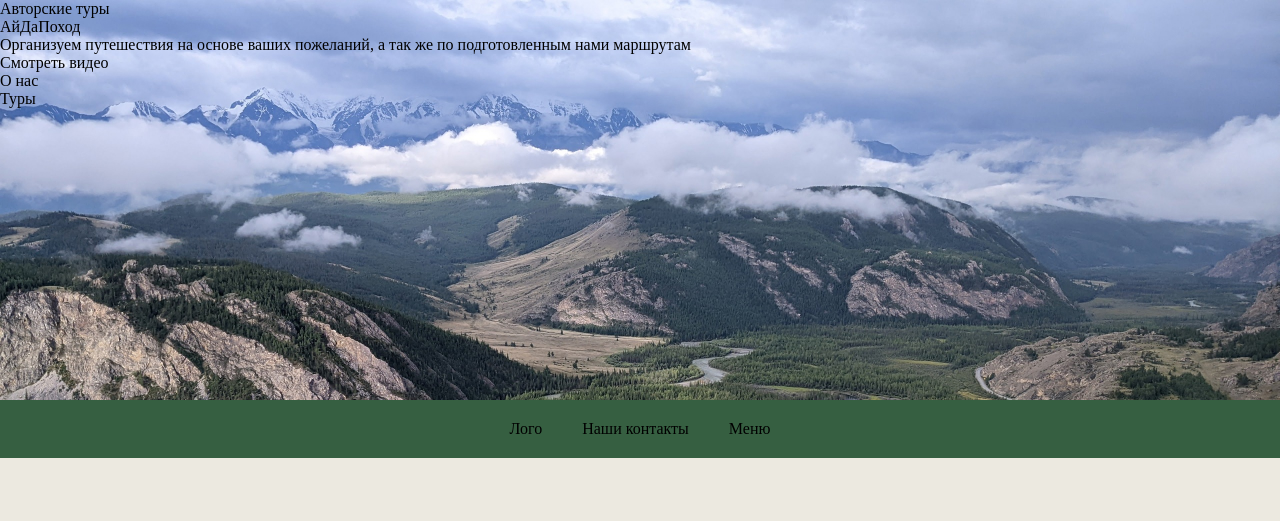
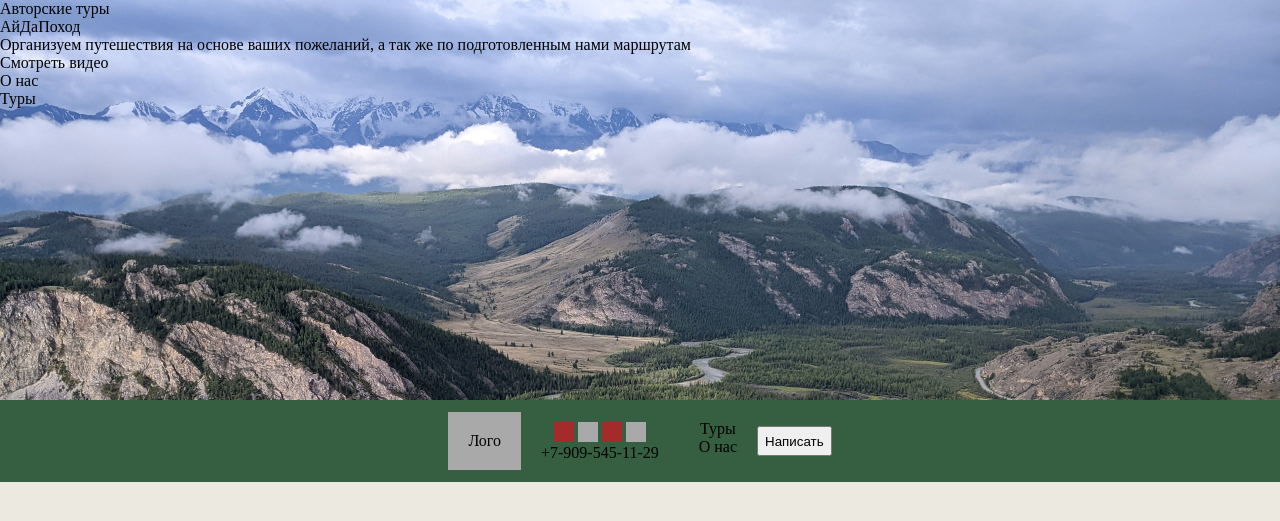
Before and after one commit to TwoMokko/travel, a PHP site: page / in a window 1280 px wide. Shown: the top 521 px of the page. Run offline with PHP 8.4, Linux system fonts and the light colour scheme; style sheets or scripts are compiled from the project's sources; some libraries are stand-ins or nearby versions.

Commit message:
Работа с футером в сцсс

```diff
--- a/css/main.scss
+++ b/css/main.scss
@@ -7,8 +7,21 @@ body { background-color: $color_main; margin: 0;
 }
 
 div.block.footer {
-	display: flex; justify-content: center; background-color: $color_main_green;
+	display: flex; justify-content: center; text-align: center; background-color: $color_main_green;
 	> div {
 		padding: 20px;
 	}
+	> div.footer_logo { background-color: darkgray; margin-top: auto; margin-bottom: auto; }
+	> div.footer_contact {
+		div {
+			display: flex; justify-content: center;
+			> div {
+				&:nth-of-type(1) {background-color: brown; width: 20px; height: 20px; margin: 2px;}
+				&:nth-of-type(2) {background-color: darkgray; width: 20px; height: 20px; margin: 2px;}
+				&:nth-of-type(3) {background-color: brown; width: 20px; height: 20px; margin: 2px;}
+				&:nth-of-type(4) {background-color: darkgray; width: 20px; height: 20px; margin: 2px;}
+			}
+		}
+	}
+	> input { height: 30px; margin-top: auto; margin-bottom: auto; }
 }
--- a/templates/footer.tpl
+++ b/templates/footer.tpl
@@ -2,8 +2,20 @@
 
     function Footer() {
         ?><div class = "block footer">
-            <div>Лого</div>
-            <div>Наши контакты</div>
-            <div>Меню</div>
+            <div class = "footer_logo">Лого</div>
+            <div class = "footer_contact">
+                <div>
+                    <div></div>
+                    <div></div>
+                    <div></div>
+                    <div></div>
+                </div>
+                <div>+7-909-545-11-29</div>
+            </div>
+            <div>
+                <div>Туры</div>
+                <div>О нас</div>
+            </div>
+            <input type = "button" value = "Написать">
         </div><?php
     }
```
